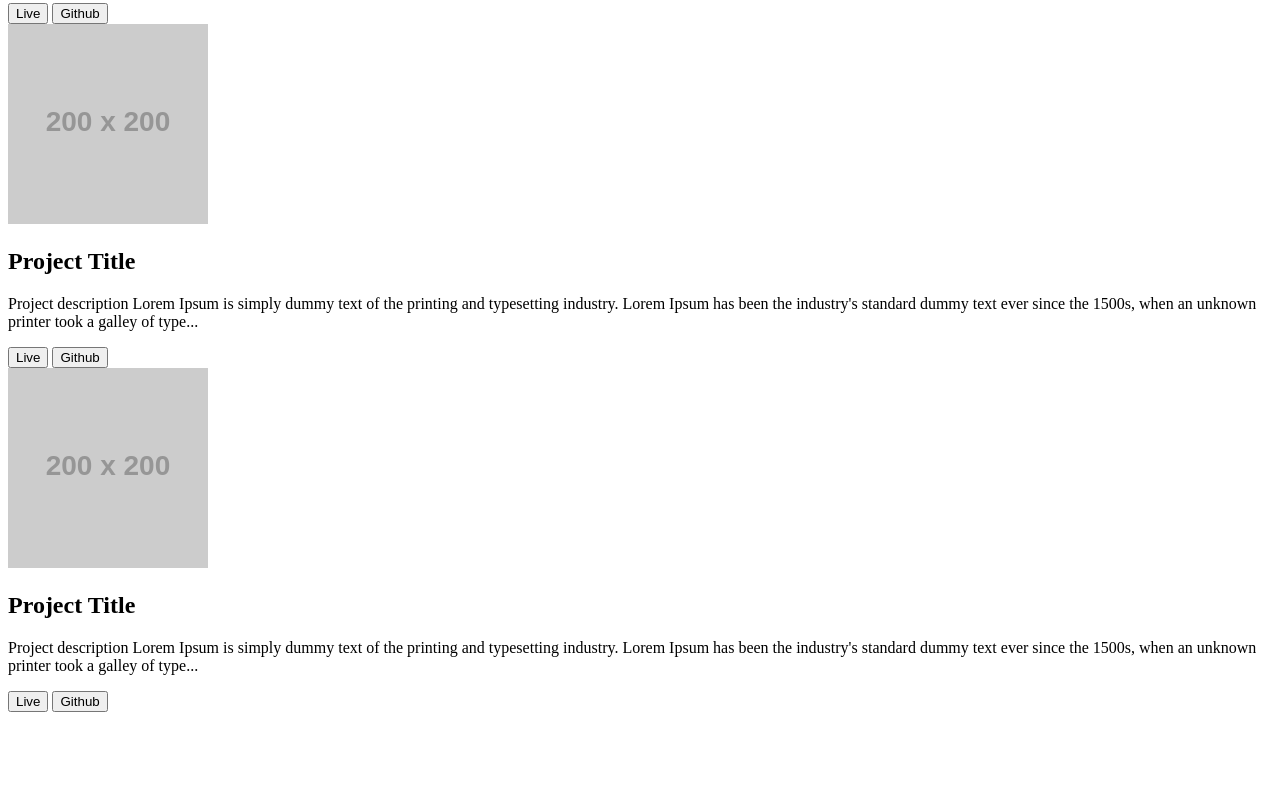
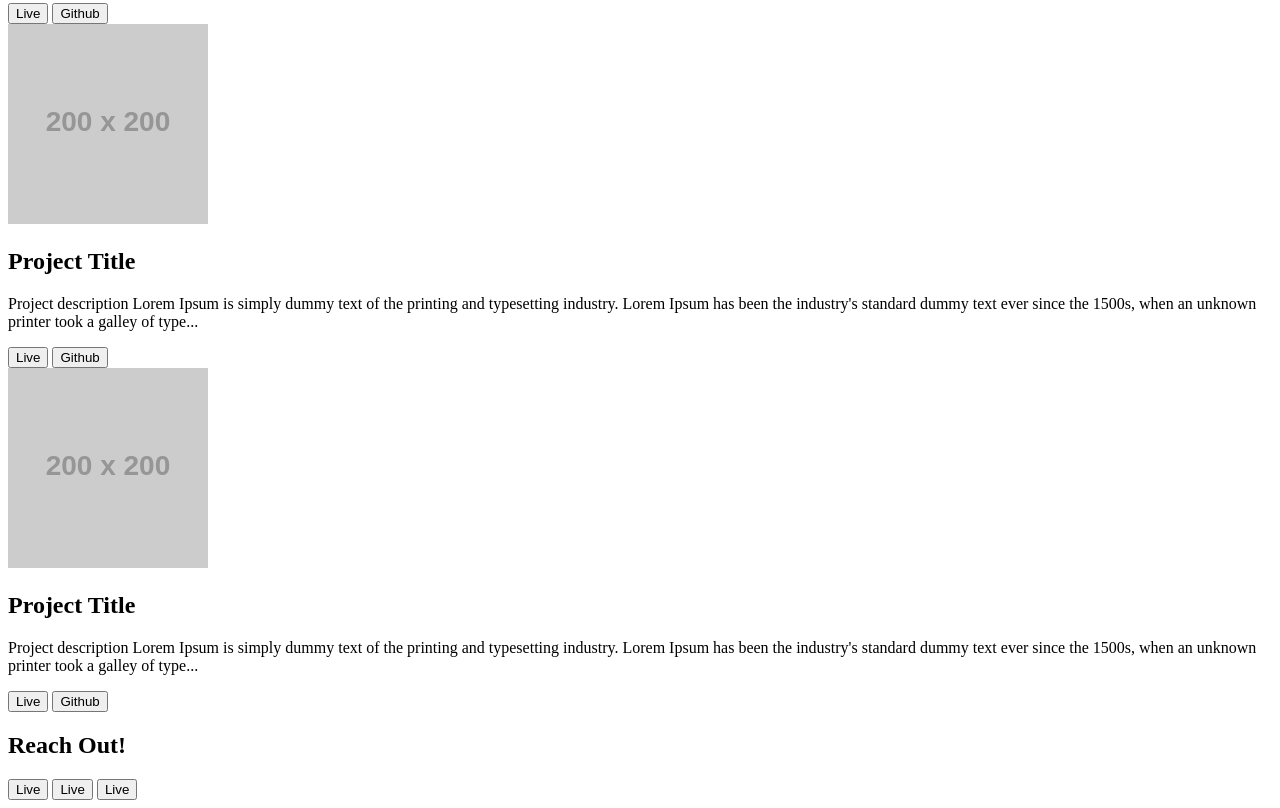
Before and after one commit to alfonsotech/my-portfolio-boilerplate-demo, a plain HTML site: page index.html in a window 1280 px wide. Shown: the part 1243-2051 px from the top of the page. Before the commit the page ends 1963 px from the top, so only its background shows below. Drawn offline with nearby package versions, Linux system fonts and the light colour scheme; placeholder pictures from the web are drawn by us.

Commit message:
Adds Contact sections HTML greyframe

```diff
--- a/index.html
+++ b/index.html
@@ -51,6 +51,8 @@
     </header>
 
     <main>
+
+      <!-- About -->
       <section class="about">
         <img src="https://via.placeholder.com/300x300.png?text=Rita+Alfonso+Photo" alt="Rita Alfonso photo">
         <div class="about-text">
@@ -59,9 +61,9 @@
         </div>
       </section>
 
+      <!-- Projects -->
       <section class="projects">
         <h1>Projects</h1>
-
         <div class="project">
           <img src="https://via.placeholder.com/200x200.png?text=Project+Image" alt="Rita Alfonso photo">
           <h2>Project Title</h2>
@@ -90,12 +92,18 @@
           <a href="#"><button type="button" name="button">Live</button></a>
           <a href="#"><button type="button" name="button">Github</button></a>
         </div>
-
       </section>
 
+      <!-- Contact -->
       <section class="contact">
+        <h1>Reach Out!</h1>
+        <div class="social-buttons">
+          <a href="#"><button type="button" name="button">Live</button></a>
+          <a href="#"><button type="button" name="button">Live</button></a>
+          <a href="#"><button type="button" name="button">Live</button></a>
+        </div>
+      </section>
 
-      </section>
     </main>
 
     <script
```
